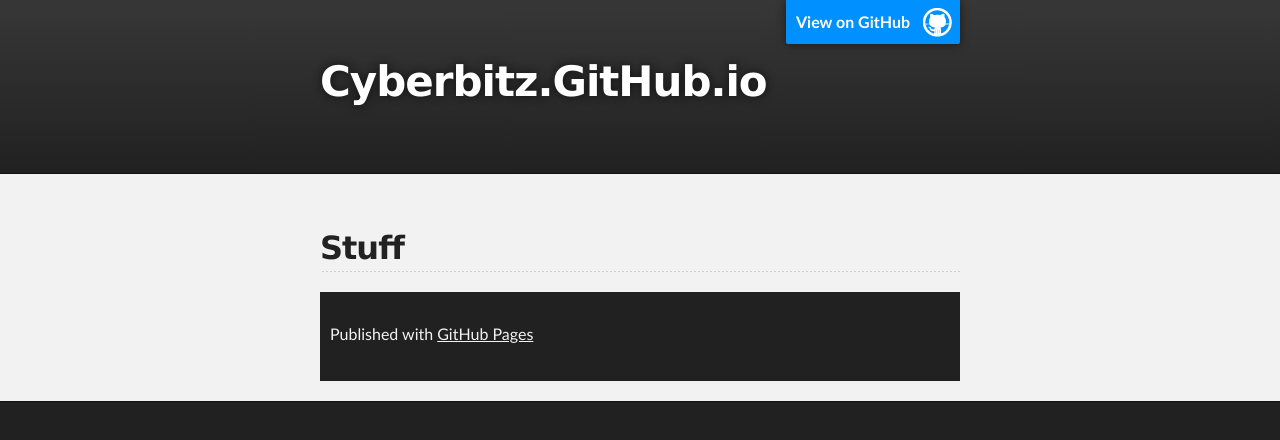
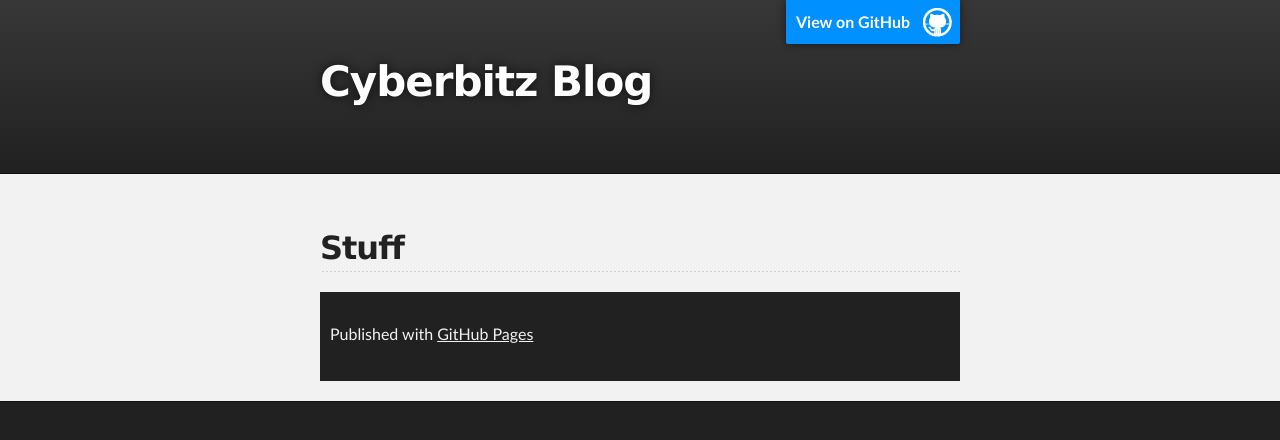
Before and after one commit to CyberBitz/cyberbitz.github.io, a plain HTML site: page index.html in a window 1280 px wide. Drawn offline with Linux system fonts and the light colour scheme.

Commit message:
Update index.html

```diff
--- a/index.html
+++ b/index.html
@@ -18,7 +18,7 @@
         <header class="inner">
           <a id="forkme_banner" href="https://github.com/CyberBitz">View on GitHub</a>
 
-          <h1 id="project_title">Cyberbitz.GitHub.io</h1>
+          <h1 id="project_title">Cyberbitz Blog</h1>
           <h2 id="project_tagline"></h2>
 
         </header>
```
